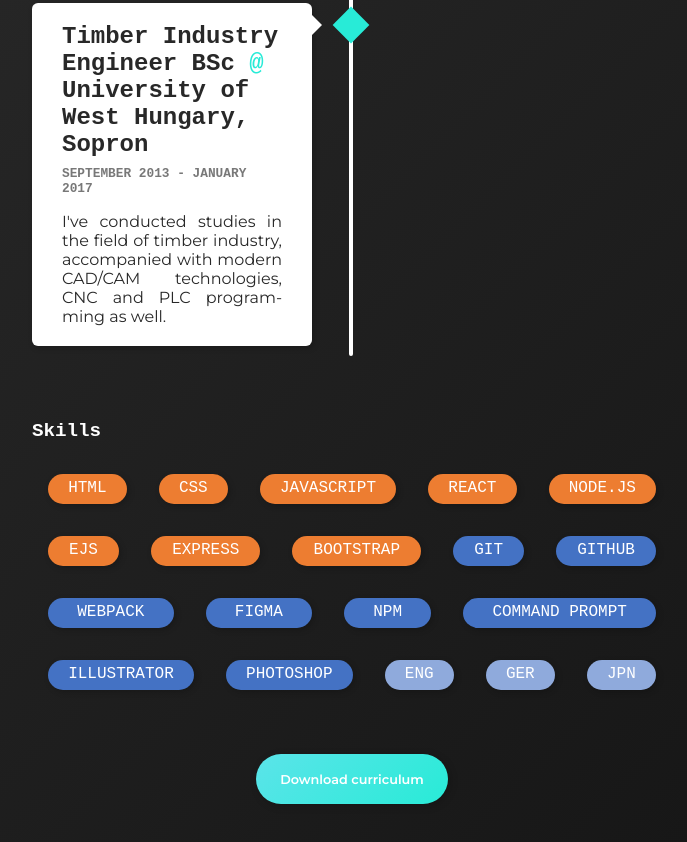
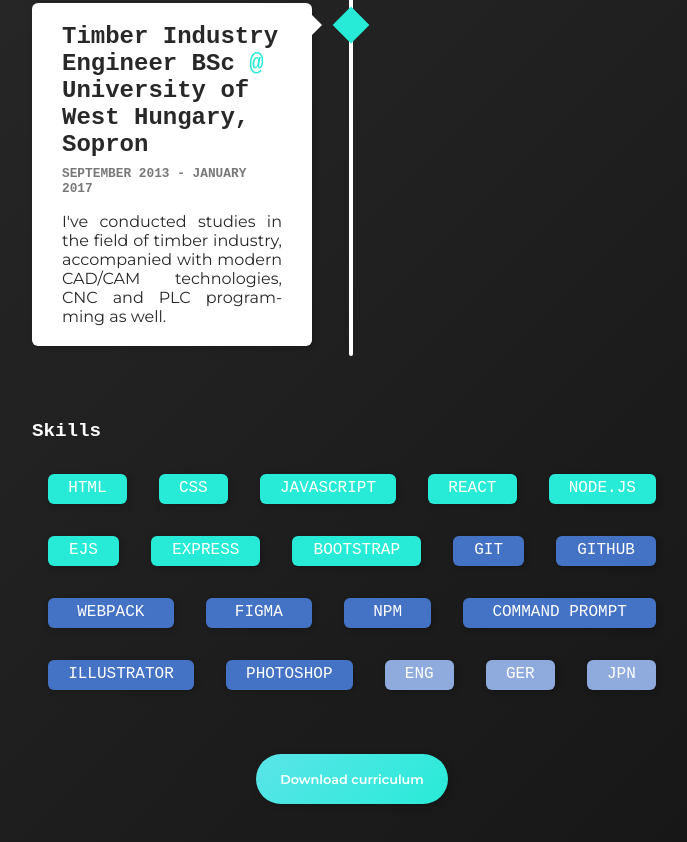
Before and after one commit to telegdiarmin/portfolio-v1, a plain HTML site: page index.html in a window 1280 px wide. Shown: the part 2787-3629 px from the top of the page, without its empty margins (288-975 px from the left). Drawn offline with Linux system fonts and the light colour scheme.

Commit message:
Changed tag cloud orange accent to turquise

```diff
--- a/styles/shared.css
+++ b/styles/shared.css
@@ -106,7 +106,7 @@ body {
   margin: 1rem 1rem;
   padding: 5px 1rem;
   height: 20px;
-  border-radius: 15px;
+  border-radius: 6px;
   box-shadow: 2px 2px 6px rgba(0, 0, 0, 0.2);
   text-align: center;
   font-family: "Source Code", monospace;
@@ -114,7 +114,7 @@ body {
 }
 
 .production-skill {
-  background-color: rgb(237, 125, 49);
+  background-color: rgb(40, 235, 215);
 }
 
 .utility-skill {
```
